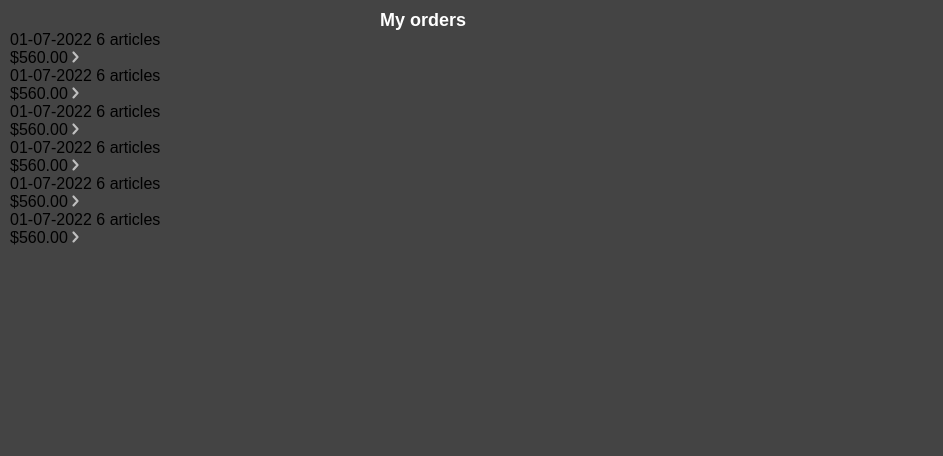
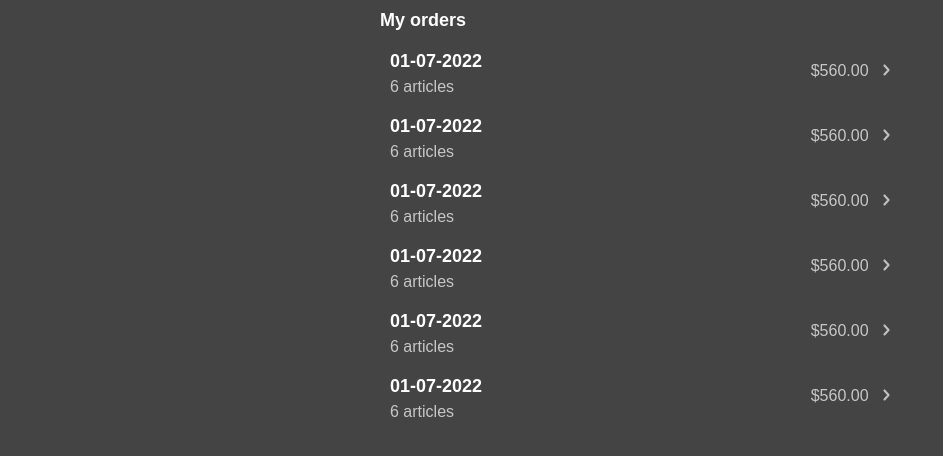
Before and after one commit to Noriega402/practicas-frontEnd, a plain HTML site: page classNine.html in a window 1280 px wide. Shown: the whole page, without its empty margins (0-943 px from the left). Drawn offline with Linux system fonts and the light colour scheme.

Commit message:
Agregando estilos para la vista de mis ordenes

```diff
--- a/main.css
+++ b/main.css
@@ -179,6 +179,8 @@ body{
     height: 2rem;
 }
 
+/* -------------------- */
+
 .desktop-menu{
     width: 100px;
     height: auto;
@@ -211,6 +213,7 @@ body{
     margin-bottom: 20px;
     font-weight: bold;
 }
+/* -------------------- */
 .mobile-menu{
     padding: 24px;
 }
@@ -246,6 +249,8 @@ body{
     position: absolute;
     bottom: 0;
 }
+
+/* ------------------- */
 
 .order-container{
     padding: 10px;
@@ -323,6 +328,51 @@ body{
     border-radius: 1rem;
 }
 
+/* ------------------- */
+
+.order-container .order-row-2{
+    max-width: 500px;
+    position: relative;
+    top: 20px;
+    margin: 0 auto;
+    margin-bottom: 20px;
+}
+.order-container .order-row-2 .order-content-2{
+    display: flex;
+    flex-direction: row;
+    justify-content: space-between;
+    align-items: center;
+}
+.order-container .order-row-2 .order-content-2 p:first-child{
+    display: flex;
+    flex-direction: column;
+}
+.order-container .order-row-2 .order-content-2 p:last-child{
+    color: var(--gray
+    );
+    font-weight: bold;
+    font-size: var(--font-lg);
+}
+.order-container .order-row-2 .order-content-2 p:last-child{
+    display: flex;
+    flex-direction: column;
+}
+.order-container .order-row-2 .order-content-2 p:last-child span a img{
+    margin-left: 10px;
+}
+.order-container .order-row-2 .order-content-2 p span:first-child{
+    font-size: var(--font-lg);
+    color: var(--white);
+    font-weight: bold;
+    padding-bottom: 6px;
+}
+.order-container .order-row-2 .order-content-2 p span:last-child{
+    font-size: var(--font-md);
+    font-weight: normal;
+    color: var(--gray);
+}
+
+/* -------------------- */
 
 /* Para mostrar el logo en pantallas de menos de 640px */
 @media (max-width: 640px) {
```
